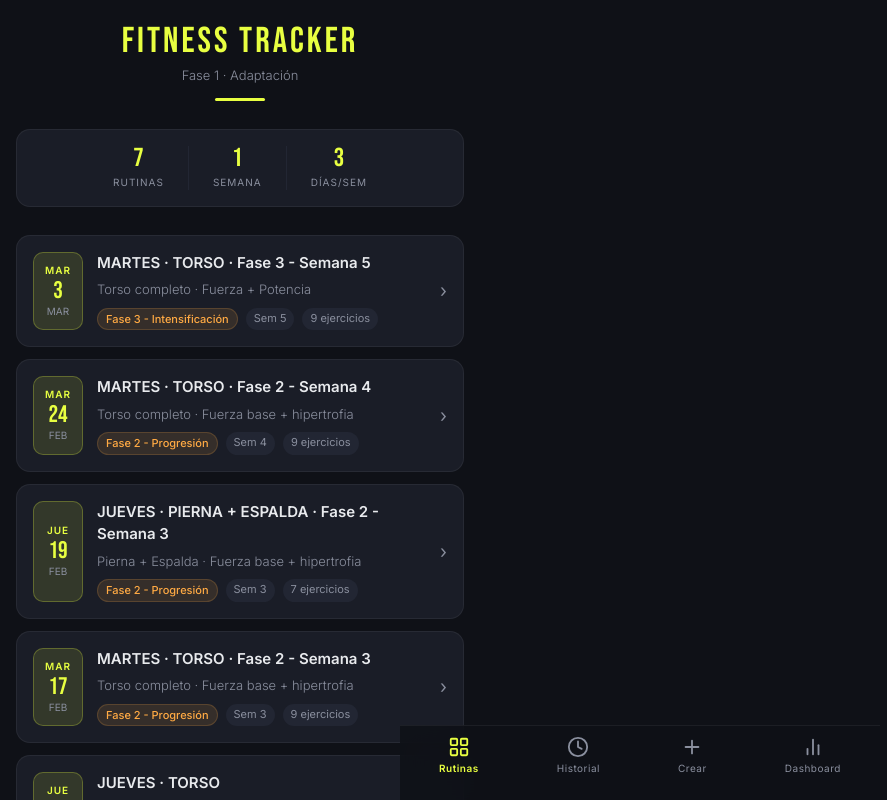
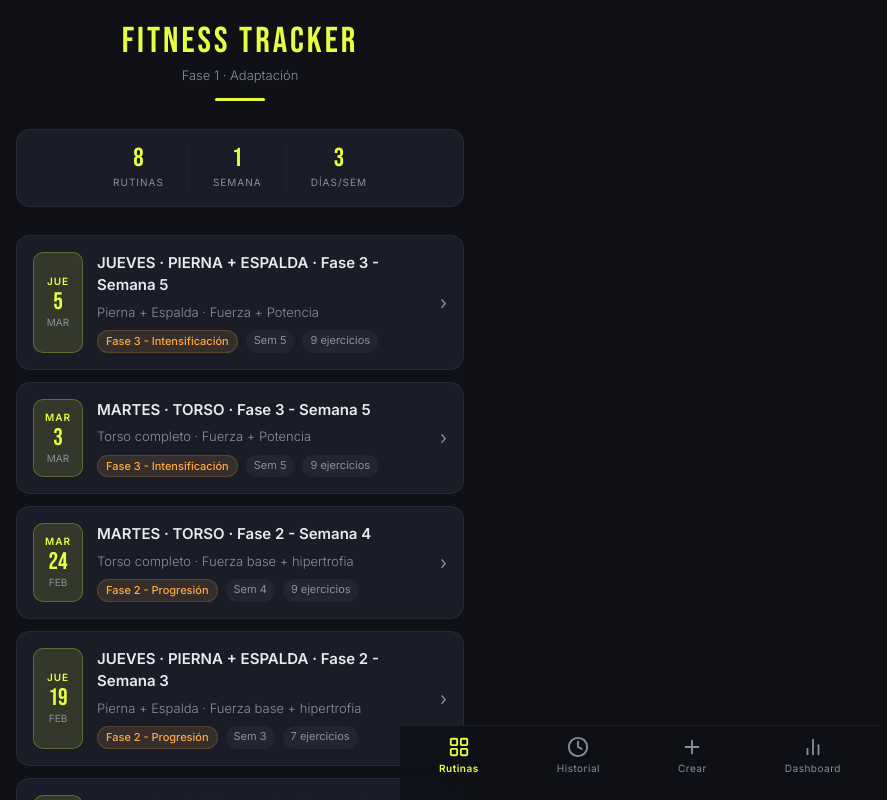
Before and after one commit to mdgdeveloper/gym26, a Next.js app: page / in a window 1280 px wide. Shown: the top 800 px of the page, without its empty margins (0-887 px from the left). Built offline with nearby package versions, Linux system fonts and the light colour scheme.

Commit message:
new: New Routine

```diff
--- a/data/index.ts
+++ b/data/index.ts
@@ -9,6 +9,7 @@ import martesTorsoFase2Semana3 from "./routines/martes-torso-fase2-semana3.json"
 import juevesPiernaFase2Semana3 from "./routines/jueves-pierna-espalda-fase2-semana3.json";
 import martesTorsoFase2Semana4 from "./routines/martes-torso-fase2-semana4.json";
 import martesTorsoFase3Semana5 from "./routines/martes-torso-fase3-semana5.json";
+import juevesPiernaEspaldaFase3Semana5 from "./routines/jueves-pierna-espalda-fase3-semana5.json";
 
 // ─── ARRAY DE TODAS LAS RUTINAS ─── (orden: más reciente primero)
 const allRoutines: Routine[] = [
@@ -19,6 +20,7 @@ const allRoutines: Routine[] = [
   juevesPiernaFase2Semana3 as unknown as Routine,
   martesTorsoFase2Semana4 as unknown as Routine,
   martesTorsoFase3Semana5 as unknown as Routine,
+  juevesPiernaEspaldaFase3Semana5 as unknown as Routine,
 ];
 
 export function getAllRoutines(): Routine[] {
--- /dev/null
+++ b/data/routines/jueves-pierna-espalda-fase3-semana5.json
@@ -0,0 +1,266 @@
+{
+    "id": "jueves-pierna-espalda-fase3-semana5",
+    "title": "JUEVES · PIERNA + ESPALDA · Fase 3 - Semana 5",
+    "date": "2026-03-05",
+    "focus": "Pierna + Espalda · Fuerza + Potencia",
+    "phase": "Fase 3 - Intensificación",
+    "week": 5,
+    "summary": {
+        "cardio": "5 min",
+        "warmup": "7 min",
+        "training": "36 min",
+        "stretch": "5 min"
+    },
+    "blocks": [
+        {
+            "type": "cardio",
+            "title": "Activación cardiovascular",
+            "description": "Bici, remo o cinta. Ritmo medio para activar el sistema.",
+            "duration": "5 min",
+            "items": []
+        },
+        {
+            "type": "warmup",
+            "title": "Movilidad y activación pierna/espalda",
+            "duration": "7 min",
+            "items": [
+                {
+                    "text": "Movilidad de tobillos y caderas · 10 reps por dirección"
+                },
+                {
+                    "text": "Sentadillas sin peso + bisagra de cadera · 2 x 8"
+                },
+                {
+                    "text": "Puentes de glúteo con pausa · 2 x 10"
+                },
+                {
+                    "text": "Remo con banda elástica · 2 x 12"
+                },
+                {
+                    "text": "Buenos días con barra vacía · 2 x 8"
+                }
+            ]
+        },
+        {
+            "type": "stretch",
+            "title": "Estiramientos y descarga",
+            "duration": "5 min",
+            "items": [
+                {
+                    "bold": "Cuádriceps:",
+                    "text": "30s por lado"
+                },
+                {
+                    "bold": "Isquiotibiales:",
+                    "text": "30s"
+                },
+                {
+                    "bold": "Glúteos:",
+                    "text": "30s"
+                },
+                {
+                    "bold": "Dorsales:",
+                    "text": "30s"
+                }
+            ]
+        }
+    ],
+    "exercises": [
+        {
+            "id": "peso-muerto-rumano",
+            "name": "Peso Muerto Rumano con Barra",
+            "order": 1,
+            "type": "principal",
+            "series": 4,
+            "reps": "6-8",
+            "rest": "2.5 min",
+            "weight": "alto-moderado",
+            "tip": "Bisagra pura: espalda neutra y tensión en isquios.",
+            "steps": [
+                {
+                    "text": "Pies ancho de caderas, barra pegada a los muslos, agarre firme."
+                },
+                {
+                    "text": "Baja con bisagra de cadera manteniendo la espalda recta y rodillas ligeramente flexionadas."
+                },
+                {
+                    "text": "Desciende hasta sentir estiramiento en isquios, luego sube empujando caderas hacia adelante."
+                }
+            ]
+        },
+        {
+            "id": "sentadilla-frontal",
+            "name": "Sentadilla Frontal o Hack Squat",
+            "order": 2,
+            "type": "principal",
+            "series": 4,
+            "reps": "6-8",
+            "rest": "2 min",
+            "weight": "alto",
+            "tip": "Torso erguido, rodillas acompañan la línea de los pies.",
+            "steps": [
+                {
+                    "text": "Coloca la barra en rack frontal o si usas hack, apoya bien la espalda."
+                },
+                {
+                    "text": "Baja controlado hasta paralelo o un poco más, manteniendo el pecho alto."
+                },
+                {
+                    "text": "Sube de forma explosiva sin bloquear las rodillas arriba."
+                }
+            ]
+        },
+        {
+            "id": "remo-barra-t",
+            "name": "Remo con Barra T o Remo en Máquina",
+            "order": 3,
+            "type": "secundario",
+            "series": 3,
+            "reps": "8-10",
+            "rest": "90s",
+            "weight": "moderado-alto",
+            "tip": "Pausa 1s en la contracción y pecho estable.",
+            "steps": [
+                {
+                    "text": "Apoya el pecho si es máquina o mantén el torso firme si es barra T."
+                },
+                {
+                    "text": "Tira del agarre hacia el abdomen bajo, codos hacia atrás."
+                },
+                {
+                    "text": "Controla la bajada sin perder tensión dorsal."
+                }
+            ]
+        },
+        {
+            "id": "jalon-agarre-neutro",
+            "name": "Jalón al Pecho Agarre Neutro",
+            "order": 4,
+            "type": "secundario",
+            "series": 3,
+            "reps": "8-10",
+            "rest": "90s",
+            "weight": "moderado-alto",
+            "tip": "Codos hacia abajo, pecho alto todo el rango.",
+            "steps": [
+                {
+                    "text": "Siéntate con agarre neutro y activa escápulas antes de tirar."
+                },
+                {
+                    "text": "Baja el agarre hacia el pecho manteniendo el torso estable."
+                },
+                {
+                    "text": "Sube controlado hasta casi extender los brazos."
+                }
+            ]
+        },
+        {
+            "id": "hip-thrust-barra",
+            "name": "Hip Thrust con Barra",
+            "order": 5,
+            "type": "secundario",
+            "series": 3,
+            "reps": "8-10",
+            "rest": "90s",
+            "weight": "moderado-alto",
+            "tip": "Pausa 1s arriba apretando glúteos.",
+            "steps": [
+                {
+                    "text": "Apoya la parte alta de la espalda en el banco, barra sobre la cadera."
+                },
+                {
+                    "text": "Empuja con talones y eleva la cadera hasta alinear rodillas y hombros."
+                },
+                {
+                    "text": "Baja controlado sin perder tensión en glúteos."
+                }
+            ]
+        },
+        {
+            "id": "curl-femoral-maquina",
+            "name": "Curl Femoral en Máquina",
+            "order": 6,
+            "type": "secundario",
+            "series": 3,
+            "reps": "10-12",
+            "rest": "75s",
+            "weight": "moderado",
+            "tip": "Control total y pausa corta en la contracción.",
+            "steps": [
+                {
+                    "text": "Ajusta el rodillo sobre los tobillos y estabiliza la cadera."
+                },
+                {
+                    "text": "Flexiona llevando los talones hacia los glúteos sin despegar la cadera."
+                },
+                {
+                    "text": "Baja lento para maximizar tiempo bajo tensión."
+                }
+            ]
+        },
+        {
+            "id": "gemelos-prensa",
+            "name": "Elevaciones de Gemelos en Prensa",
+            "order": 7,
+            "type": "aislamiento",
+            "series": 3,
+            "reps": "12-15",
+            "rest": "60s",
+            "weight": "moderado",
+            "tip": "Recorrido completo: baja y estira, luego sube fuerte.",
+            "steps": [
+                {
+                    "text": "Coloca la punta de los pies en la plataforma y deja el talón libre."
+                },
+                {
+                    "text": "Desciende lento hasta sentir estiramiento en gemelos."
+                },
+                {
+                    "text": "Sube potente y mantén 1s arriba."
+                }
+            ]
+        },
+        {
+            "id": "plancha-lateral-elevada",
+            "name": "Plancha Lateral con Elevación",
+            "order": 8,
+            "type": "core",
+            "series": 3,
+            "reps": "30-40s por lado",
+            "rest": "45s",
+            "tip": "Cadera alta y estable, no colapses el hombro.",
+            "steps": [
+                {
+                    "text": "Apoya antebrazo y alinea hombro con codo."
+                },
+                {
+                    "text": "Eleva la cadera y mantén el cuerpo en línea."
+                },
+                {
+                    "text": "Si puedes, eleva la pierna superior para mayor dificultad."
+                }
+            ]
+        },
+        {
+            "id": "dead-bug-control",
+            "name": "Dead Bug Controlado",
+            "order": 9,
+            "type": "core",
+            "series": 3,
+            "reps": "10 por lado",
+            "rest": "45s",
+            "tip": "Espalda baja pegada al suelo, respiración controlada.",
+            "steps": [
+                {
+                    "text": "Túmbate boca arriba con piernas y brazos en 90 grados."
+                },
+                {
+                    "text": "Extiende brazo y pierna opuestos sin arquear la espalda."
+                },
+                {
+                    "text": "Vuelve lento y alterna lados."
+                }
+            ]
+        }
+    ]
+}
```
